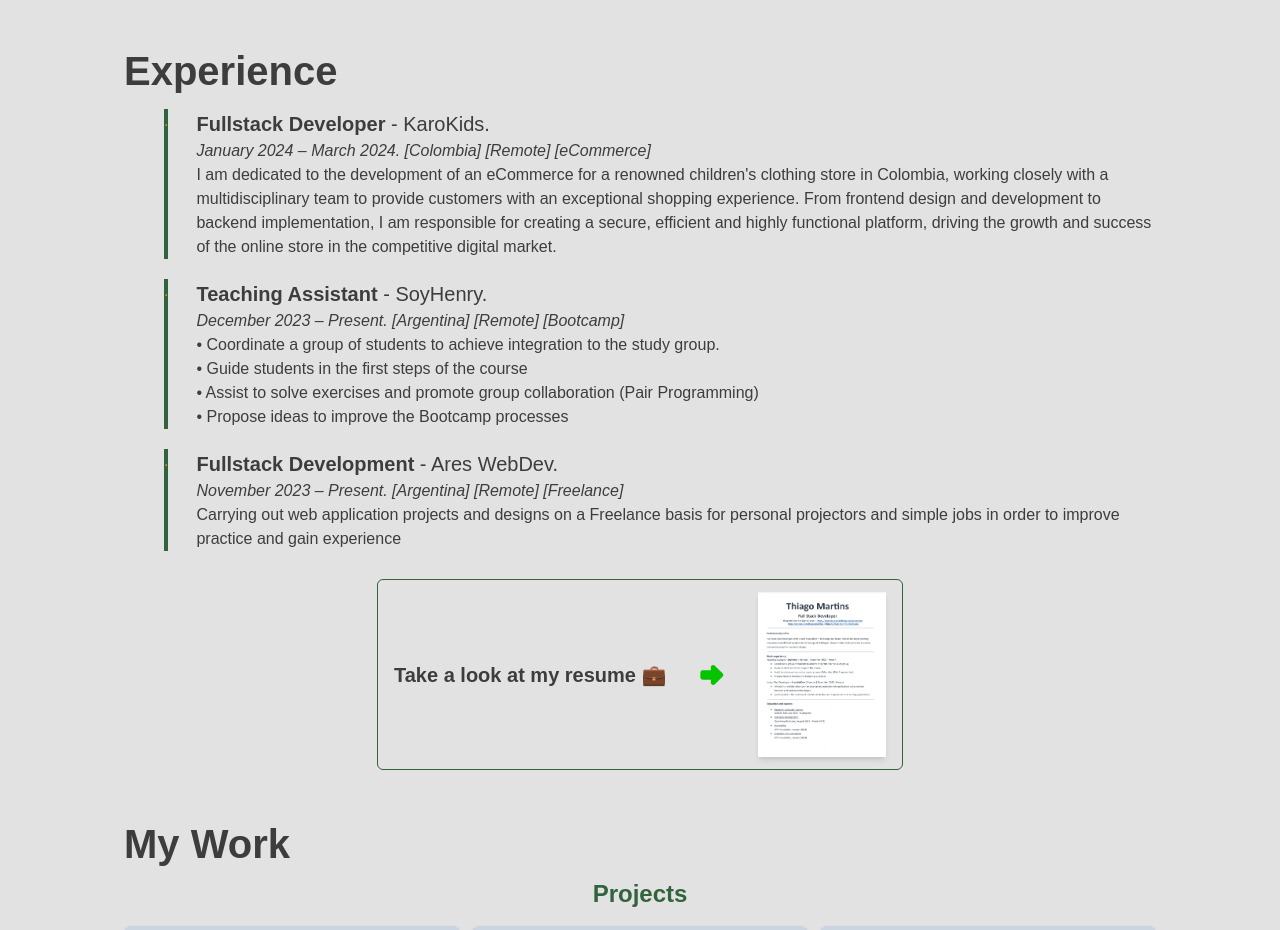
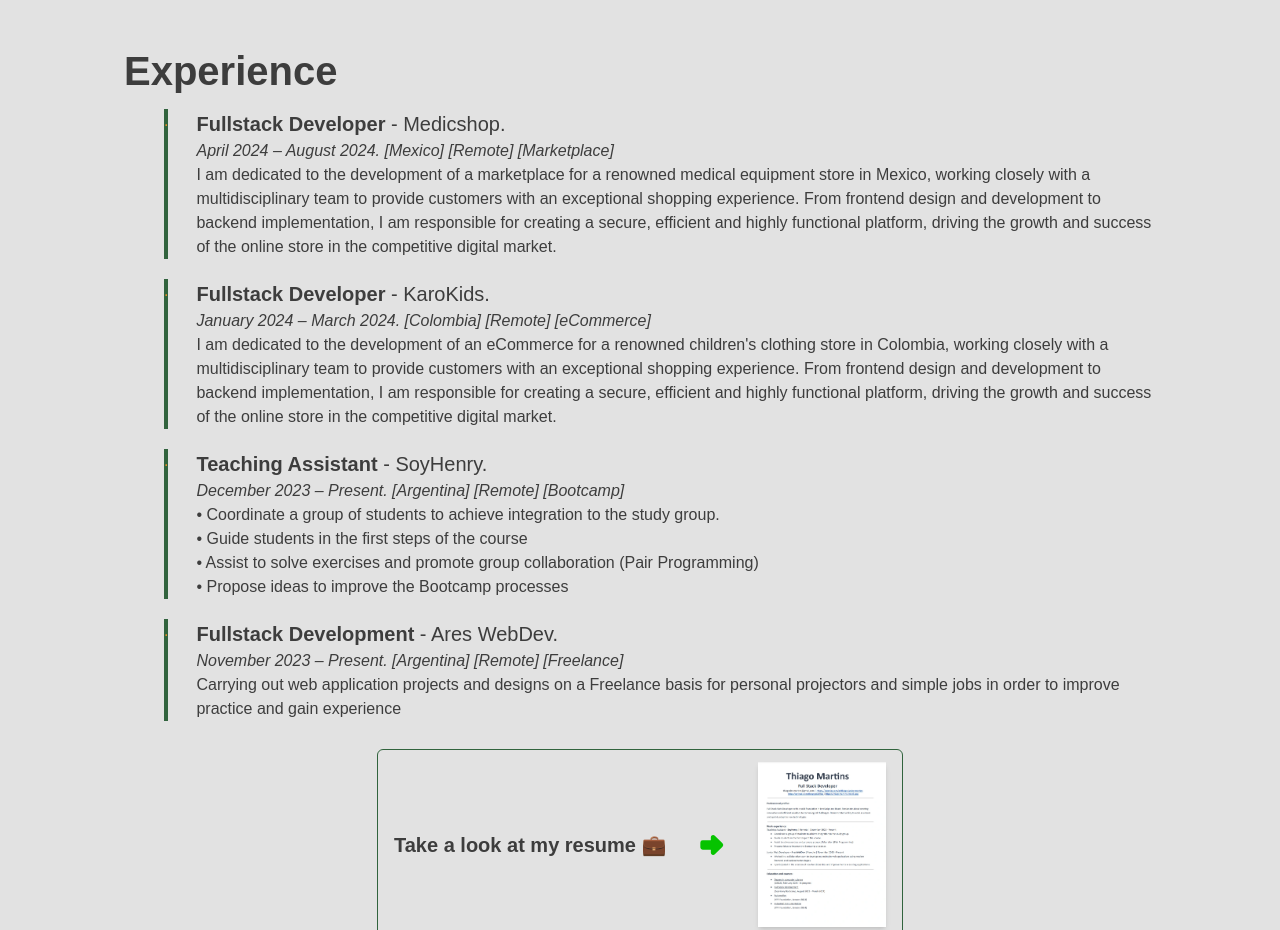
Before and after one commit to ThiagoJMartins/portfolio-ThiagoJMartins, an Astro site: page / in a window 1280 px wide. Shown: the part 851-1781 px from the top of the page. Built offline with nearby package versions, Linux system fonts and the light colour scheme; Astro itself is replaced by a stand-in of ours; grey boxes are pictures that could not be loaded.

Commit message:
Update skills and images in my-work component

```diff
--- a/src/components/Experience.astro
+++ b/src/components/Experience.astro
@@ -1,5 +1,15 @@
 <section id="experience" class="">
   <h2>Experience</h2>
+  <article class="flex pl-3 md:pl-10 gap-3 md:gap-7 mt-5">
+    <div class="dark:bg-[#06C300] bg-[#31633D] text-firstLight">.</div>
+    <div class="flex flex-col">
+      <h3><span class="font-semibold">Fullstack Developer</span> - Medicshop.</h3>
+      <i>April 2024 – August 2024. [Mexico] [Remote] [Marketplace]</i>
+      <p>
+        I am dedicated to the development of a marketplace for a renowned medical equipment store in Mexico, working closely with a multidisciplinary team to provide customers with an exceptional shopping experience. From frontend design and development to backend implementation, I am responsible for creating a secure, efficient and highly functional platform, driving the growth and success of the online store in the competitive digital market.
+      </p>
+    </div>
+  </article>
   <article class="flex pl-3 md:pl-10 gap-3 md:gap-7 mt-5">
     <div class="dark:bg-[#06C300] bg-[#31633D] text-firstLight">.</div>
     <div class="flex flex-col">
--- a/src/components/my-work.astro
+++ b/src/components/my-work.astro
@@ -16,7 +16,6 @@ const skills = [
   ['mongo', 'MongoDB'],
   ['firebase', 'Firebase'],
   ['cloudinary','Cloudinary'],
-  ['mercadopago', 'MercadoPago']
 ]
 
 import { data } from '../utils/projects-resource.js'
--- a/src/utils/projects-resource.js
+++ b/src/utils/projects-resource.js
@@ -1,4 +1,11 @@
 export const data = [
+	{
+		name: "MedicShop",
+		image: "/projects/medicshop.webp",
+		description: "Marketplace for medical supplies",
+		demo: "https://medic.shop",
+		skills: ["Typescript", "React", "Redux", "NodeJS", "Express", "Mongo"],
+	},
 	{
 		name: "KaroKids eCommerce",
 		image: "/projects/karokids.webp",
@@ -14,7 +21,6 @@ export const data = [
 			"PostgreSQL",
 			"Firebase",
 			"Cloudinary",
-			"MercadoPago",
 		],
 	},
 	{
```
Also changed, not shown: public/projects/medicshop.webp (added).
